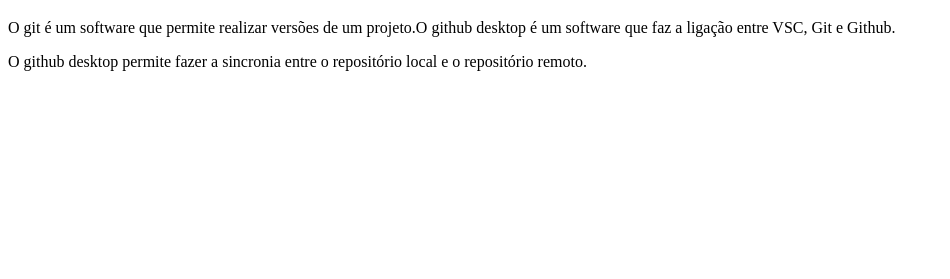
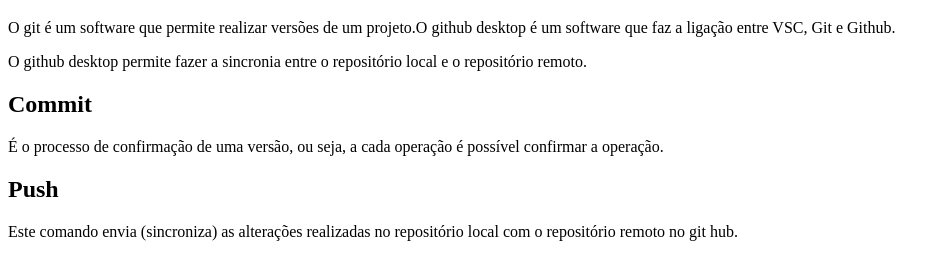
Before and after one commit to matheuseidtifpr2023/3infoM, a plain HTML site: page index.html in a window 1280 px wide. Shown: the part 61-340 px from the top of the page, without its empty margins (0-950 px from the left). Drawn offline with Linux system fonts and the light colour scheme.

Commit message:
Update index.html

```diff
--- a/index.html
+++ b/index.html
@@ -10,5 +10,9 @@
     <p>O git é um software que permite realizar versões de um projeto.O github desktop é um software que faz a ligação entre VSC, Git e Github.</p>
     <p>O github desktop permite fazer a sincronia entre o repositório local e o repositório remoto.</p>
 
+    <h2>Commit</h2>
+    <p>É o processo de confirmação de uma versão, ou seja, a cada operação é possível confirmar a operação.</p>
+    <h2>Push</h2>
+    <p>Este comando envia (sincroniza) as alterações realizadas no repositório local com o repositório remoto no git hub.</p>
 </body>
 </html>
```
